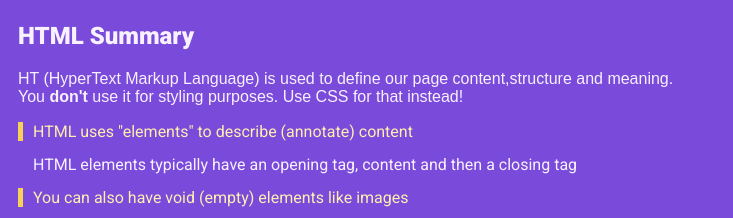
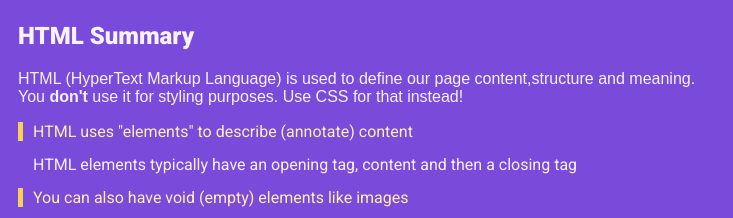
Before and after one commit to mdfarhanali3/web_dev_2nd_project, a plain HTML site: page index.html in a window 1280 px wide. Shown: the part 443-661 px from the top of the page, 272-1005 px from the left. Drawn offline with Linux system fonts and the light colour scheme.

Commit message:
ht to html

```diff
--- a/index.html
+++ b/index.html
@@ -25,7 +25,7 @@
       <section>
         <h2>HTML Summary</h2>
         <p>
-          HT (HyperText Markup Language) is used to define our page
+          HTML (HyperText Markup Language) is used to define our page
           content,structure and meaning.
 
           <br />
```
